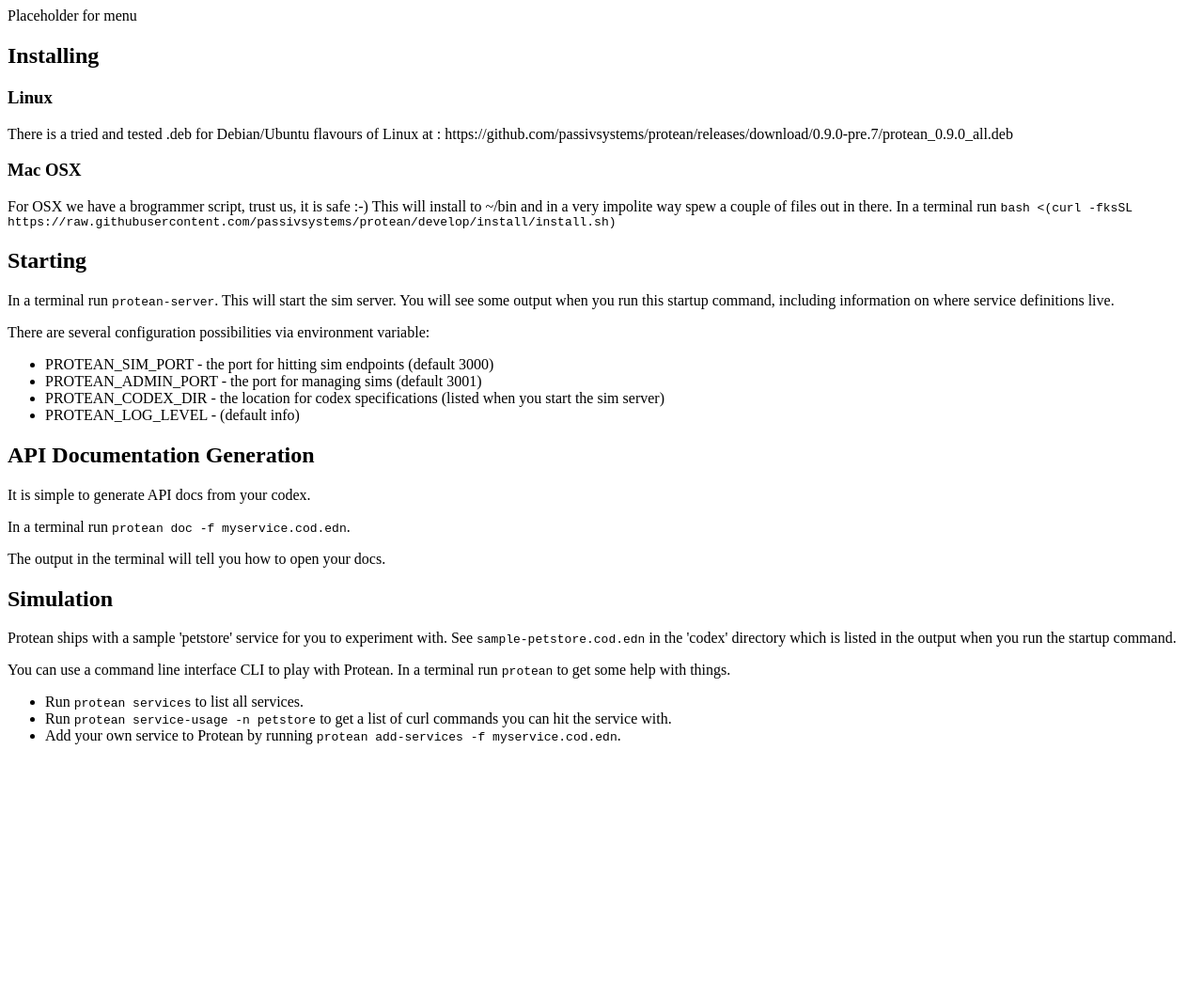
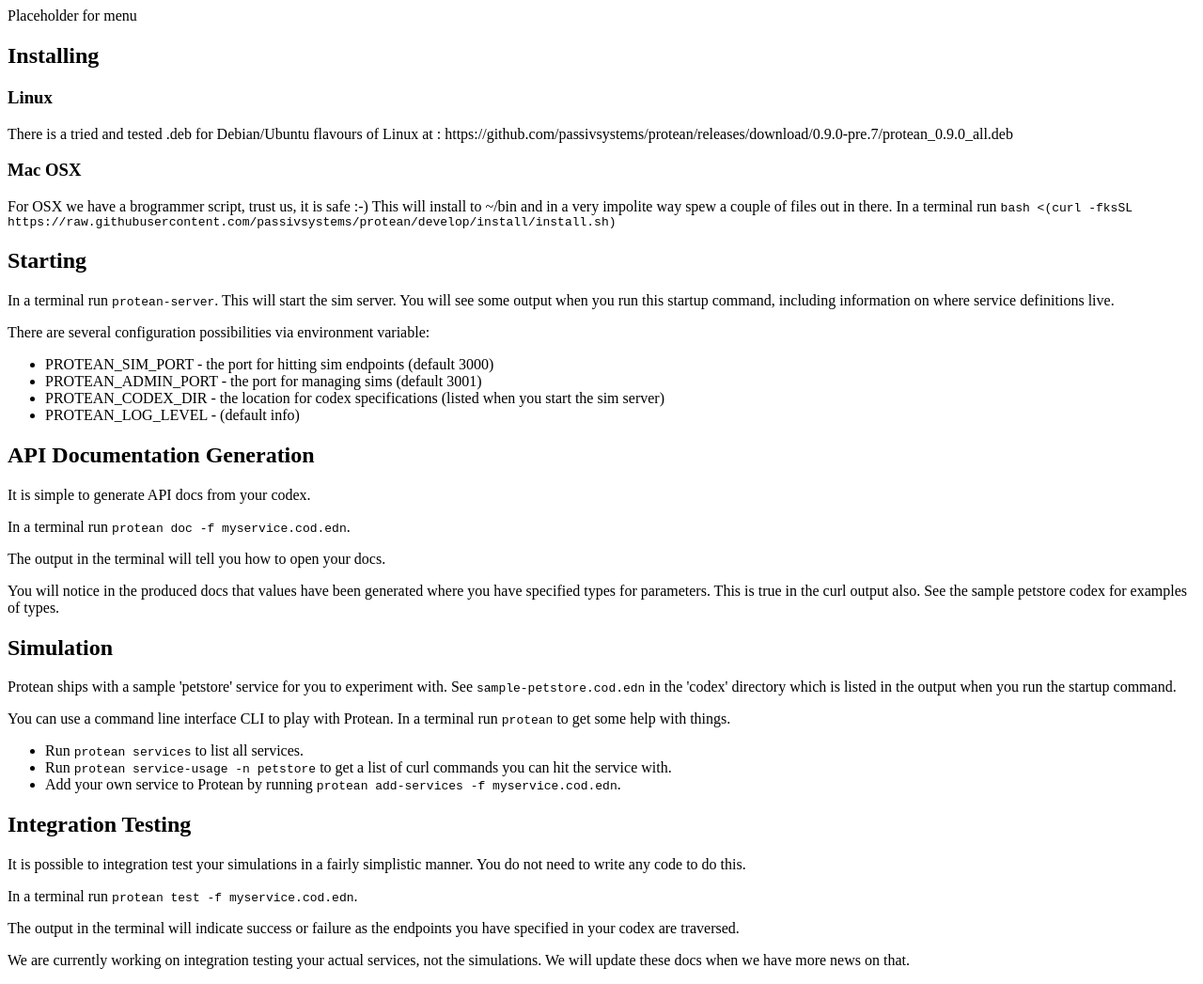
Before and after one commit to passivsystems/proteanic.org, a plain HTML site: page view/getting-started.html in a window 1280 px wide. Shown: the whole page at 94% size. Before the commit the page ends 808 px from the top, so only its background shows below. Drawn offline with Linux system fonts and the light colour scheme.

Commit message:
add integration testing info

```diff
--- a/view/getting-started.html
+++ b/view/getting-started.html
@@ -63,8 +63,12 @@
         <p>
           The output in the terminal will tell you how to open your docs.
         </p>
-        </ul>
 
+        <p>
+          You will notice in the produced docs that values have been generated where you have specified
+          types for parameters.  This is true in the curl output also.  See the sample petstore codex
+          for examples of types.
+        </p>
       </section>
 
       <section data-sw-nav="Simulation" id="simulation" data-sw-content>
@@ -95,6 +99,28 @@
         </ul>
 
       </section>
+
+      <section data-sw-nav="Integration Testing" id="integration-testing" data-sw-content>
+        <div class="page-header">
+          <h2>Integration Testing</h2>
+        </div>
+
+        <p>
+          It is possible to integration test your simulations in a fairly simplistic manner.  You do not need to write any code to do this.
+        </p>
+
+        <p>
+          In a terminal run <code><kbd>protean test -f myservice.cod.edn</kbd></code>.
+        </p>
+
+        <p>
+          The output in the terminal will indicate success or failure as the endpoints you have specified in your codex are traversed.
+        </p>
+
+        <p>
+          We are currently working on integration testing your actual services, not the simulations.  We will update these docs when we have more news on that.
+        </p>
+      </section>
     </div>
   </div>
 </body>
```
